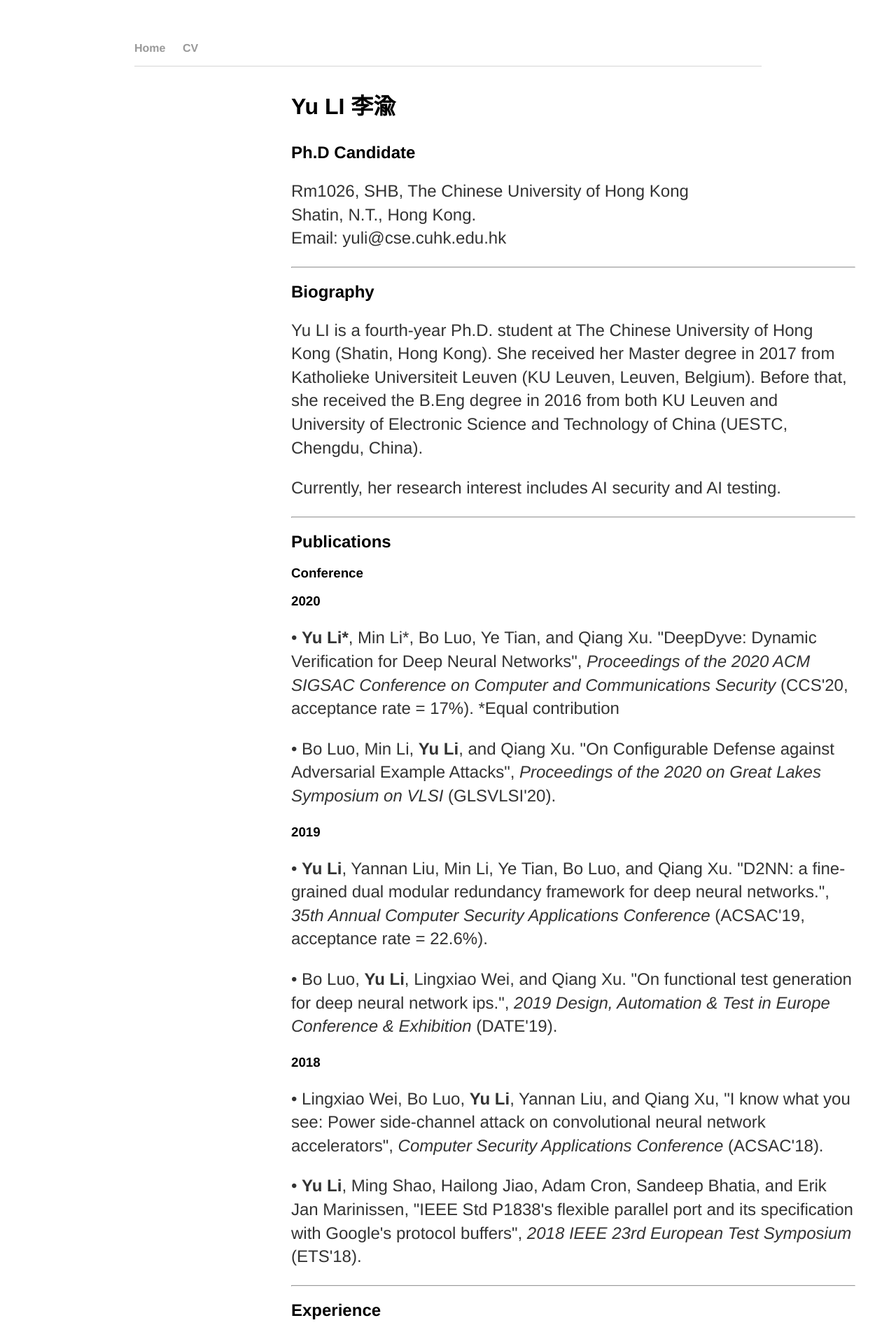
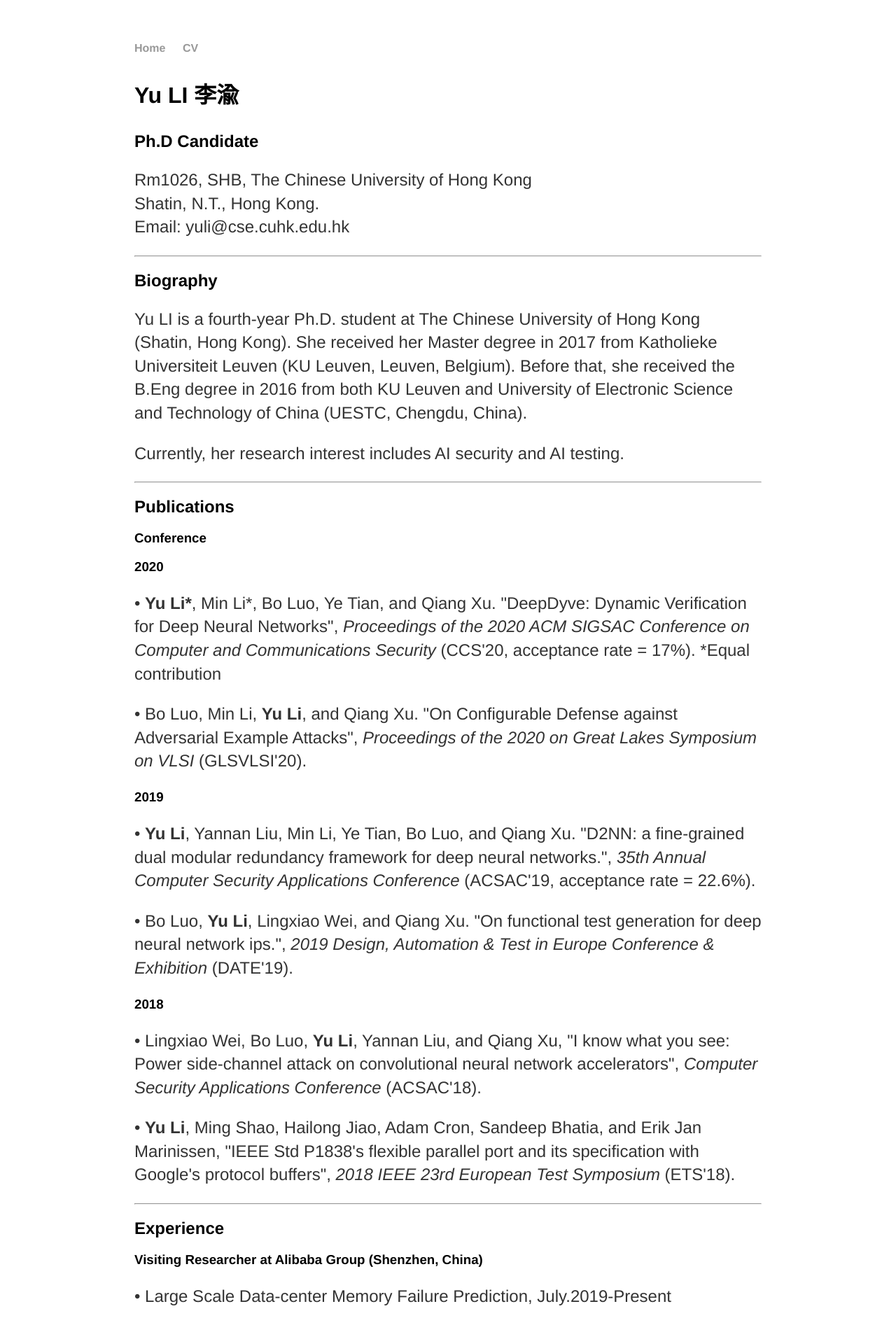
Before and after one commit to yuli-yl/yuli-ly.github.io, a Jekyll site: the page built from index.html, in a window 1280 px wide. Shown: the top 1893 px of the page at 70% size. Built offline with Jekyll 4.4.1, drawn with Linux system fonts in a browser that asks for light colours.

Commit message:
Update main.css

```diff
--- a/css/main.css
+++ b/css/main.css
@@ -17,11 +17,11 @@ nav ul li, footer ul li {
     margin-right: 20px;
 }
 
-#content {
+/* #content {
     padding-left: 14em;
     width: 90%;
     float:left;
-}
+} */
 
 a {
     text-decoration: none;
```
